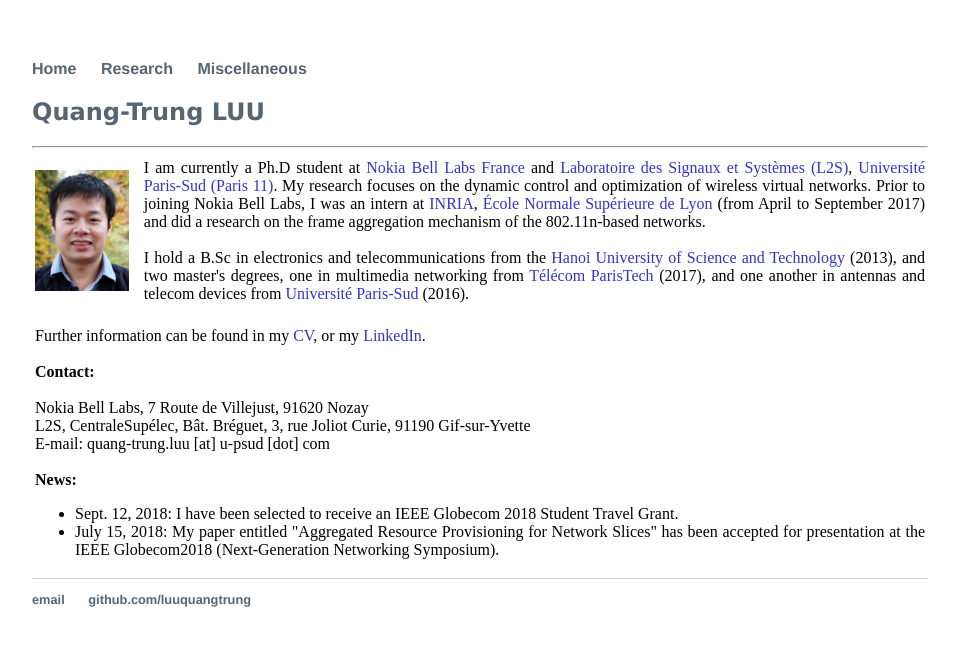
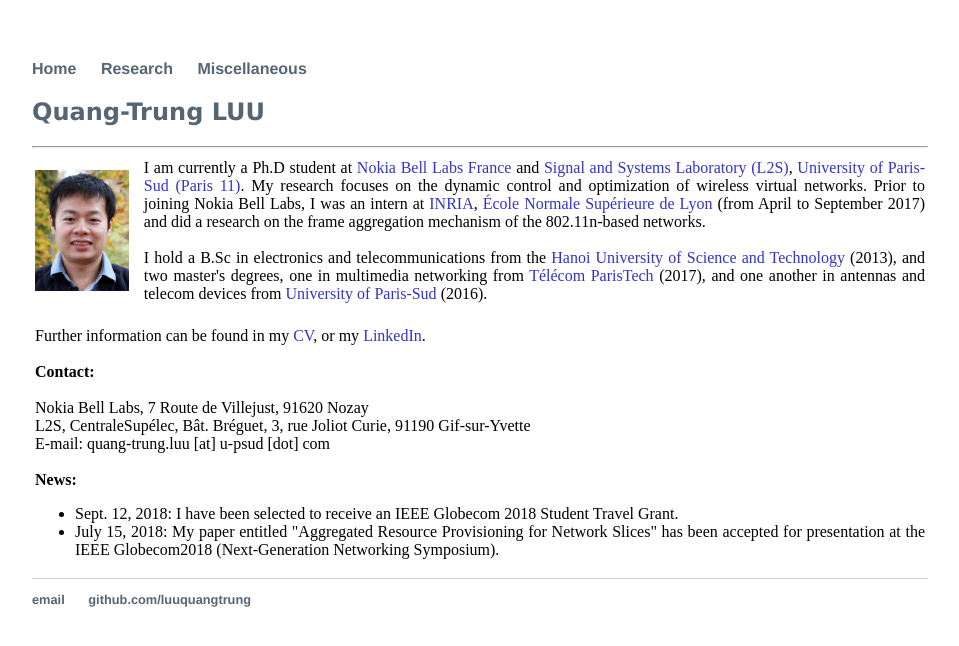
Before and after one commit to luuquangtrung/luuquangtrung.github.io_v1, a Jekyll site: the page built from index.html, in a window 1280 px wide. Shown: the top 646 px of the page, without its empty margins (160-1119 px from the left). Built offline with Jekyll 4.4.1, drawn with Linux system fonts in a browser that asks for light colours.

Commit message:
Update index.html

```diff
--- a/index.html
+++ b/index.html
@@ -18,8 +18,8 @@ title: Quang-Trung Luu
         </td>
         <td width="88%" align = "justify">
 	        I am currently a Ph.D student at <a href="https://www.bell-labs.com/" target="_blank" rel="nofollow" style="color: #3333cc">Nokia Bell Labs France</a> and
-			<a href="http://www.l2s.centralesupelec.fr/" target="_blank" rel="nofollow" style="color: #3333cc">Laboratoire des Signaux et Systèmes (L2S)</a>,
-			<a href="http://www.u-psud.fr/" target="_blank" rel="nofollow" style="color: #3333cc">Universit&eacute; Paris-Sud (Paris 11)</a>.
+			<a href="http://www.l2s.centralesupelec.fr/" target="_blank" rel="nofollow" style="color: #3333cc">Signal and Systems Laboratory (L2S)</a>,
+			<a href="http://www.u-psud.fr/" target="_blank" rel="nofollow" style="color: #3333cc">University of Paris-Sud (Paris 11)</a>.
 			My research focuses on the dynamic control and optimization of wireless virtual networks.
 			Prior to joining Nokia Bell Labs, I was an intern at <a href="https://team.inria.fr/dante/" style="color: #3333cc">INRIA</a>,
 			<a href="http://www.ens-lyon.fr/" style="color: #3333cc">École Normale Supérieure de Lyon</a> (from April to September 2017)
@@ -27,7 +27,7 @@ title: Quang-Trung Luu
 
 			<div>&nbsp;</div>
 
-			I hold a B.Sc in electronics and telecommunications from the <a href="https://en.hust.edu.vn/" target="_blank" rel="nofollow" style="color: #3333cc">Hanoi University of Science and Technology</a> (2013), and two master's degrees, one in multimedia networking from <a href="http://www.telecom-paristech.fr/" target="_blank" rel="nofollow" style="color: #3333cc">Télécom ParisTech</a> (2017), and one another in antennas and telecom devices from <a href="http://www.u-psud.fr/" target="_blank" rel="nofollow" style="color: #3333cc">Université Paris-Sud</a> (2016).
+			I hold a B.Sc in electronics and telecommunications from the <a href="https://en.hust.edu.vn/" target="_blank" rel="nofollow" style="color: #3333cc">Hanoi University of Science and Technology</a> (2013), and two master's degrees, one in multimedia networking from <a href="http://www.telecom-paristech.fr/" target="_blank" rel="nofollow" style="color: #3333cc">Télécom ParisTech</a> (2017), and one another in antennas and telecom devices from <a href="http://www.u-psud.fr/" target="_blank" rel="nofollow" style="color: #3333cc">University of Paris-Sud</a> (2016).
 
 		</td>
 
```
